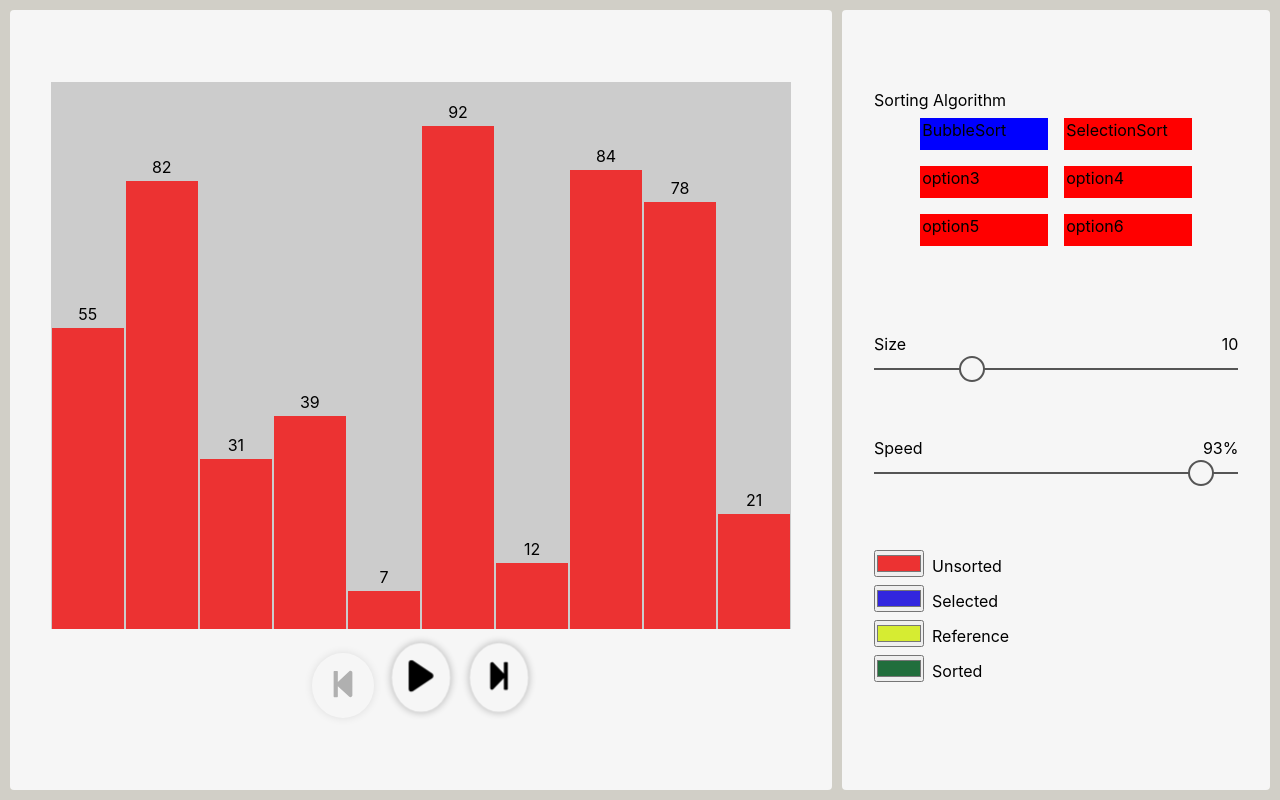
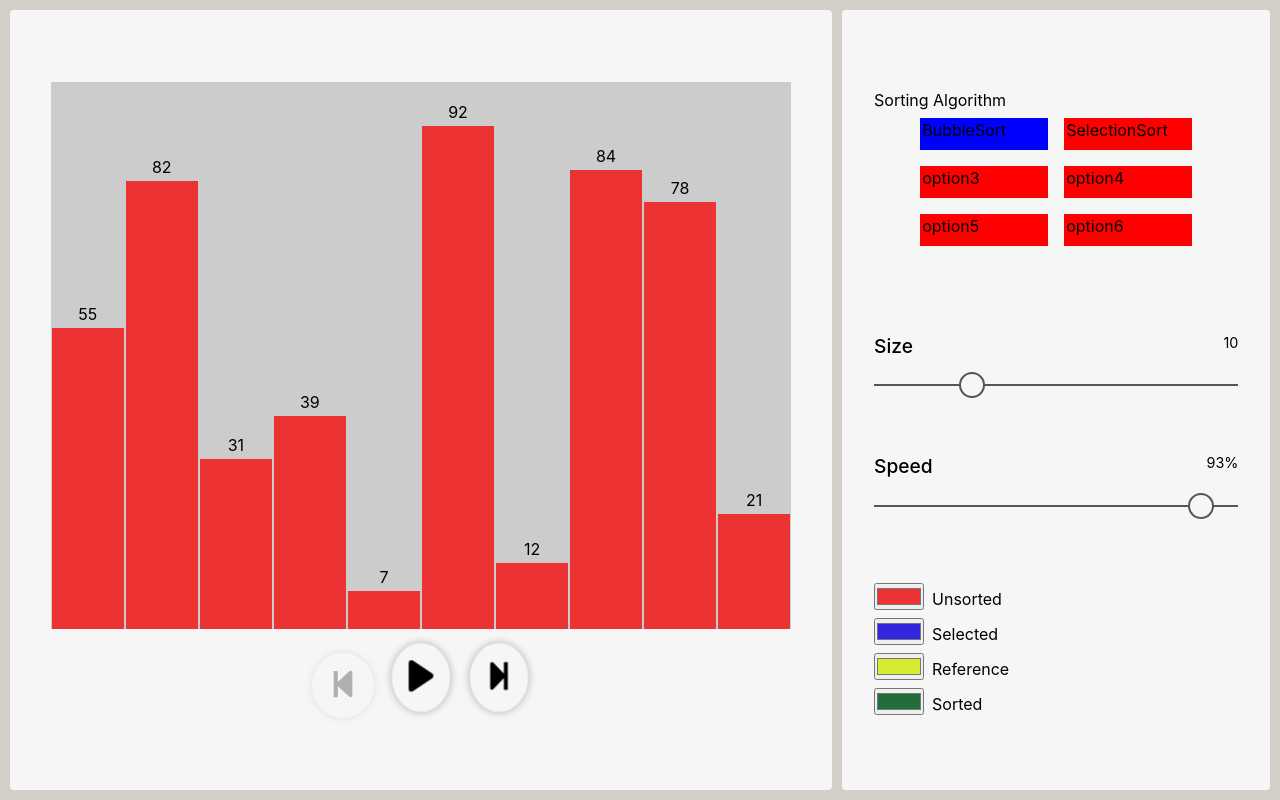
Before and after one commit to alsersan/sorting-visualizer, a React (Create React App) app: page / in a window 1280 px wide. Built offline with nearby package versions, Linux system fonts and the light colour scheme.

Commit message:
Selector: changed styles

```diff
--- a/src/components/Sidebar/components/Selector/index.js
+++ b/src/components/Sidebar/components/Selector/index.js
@@ -11,16 +11,22 @@ const Container = styled.div`
 `;
 
 const TextWrapper = styled.div`
+  margin-bottom: 0.8rem;
   display: flex;
   justify-content: space-between;
+`;
+
+const Text = styled.span`
+  font-weight: ${(props) => (props.mainText ? "500" : "inherit")};
+  font-size: ${(props) => (props.mainText ? "1.2rem" : "0.9rem")};
 `;
 
 const Selector = (props) => {
   return (
     <Container hasStarted={props.hasStarted}>
       <TextWrapper>
-        <span>{props.mainText}</span>
-        <span>{props.secondaryText}</span>
+        <Text mainText>{props.mainText}</Text>
+        <Text secondaryText>{props.secondaryText}</Text>
       </TextWrapper>
       <Slider {...props} />
     </Container>
```
